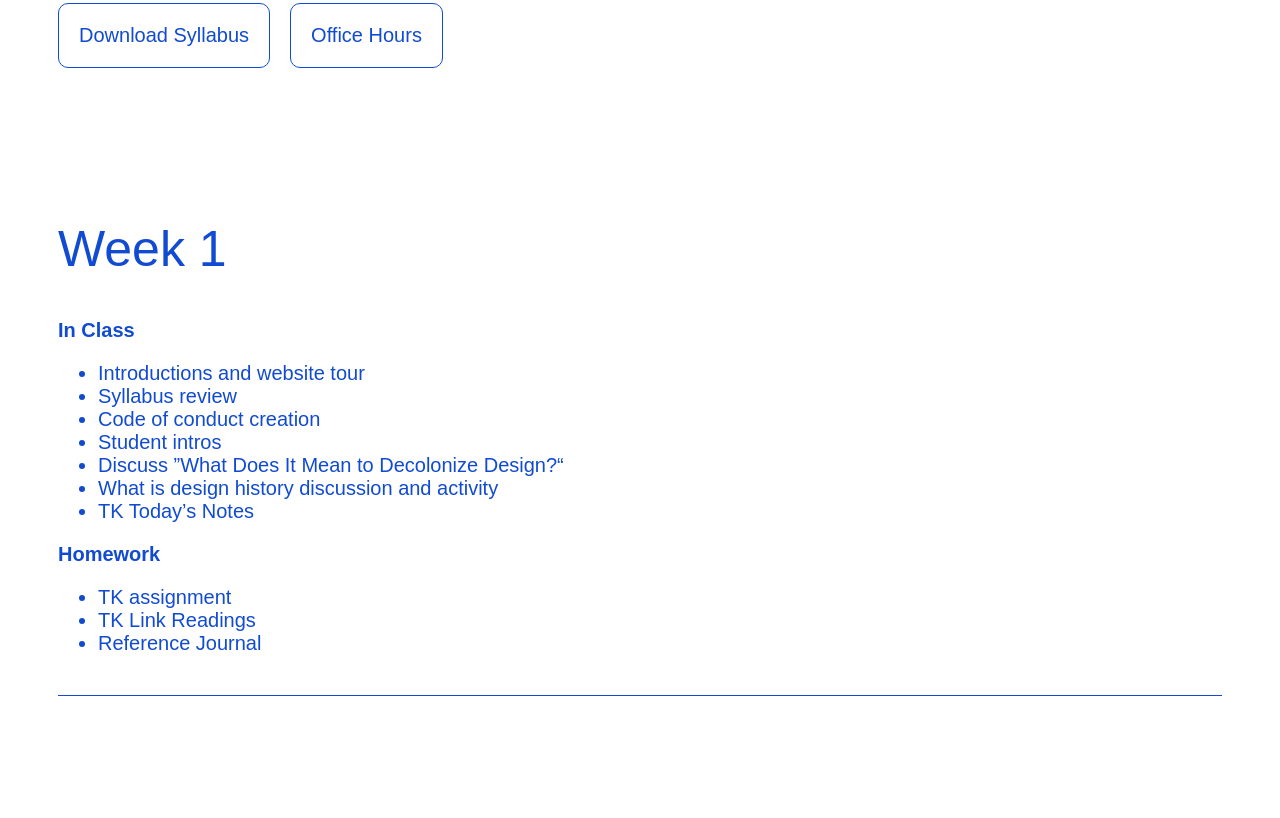
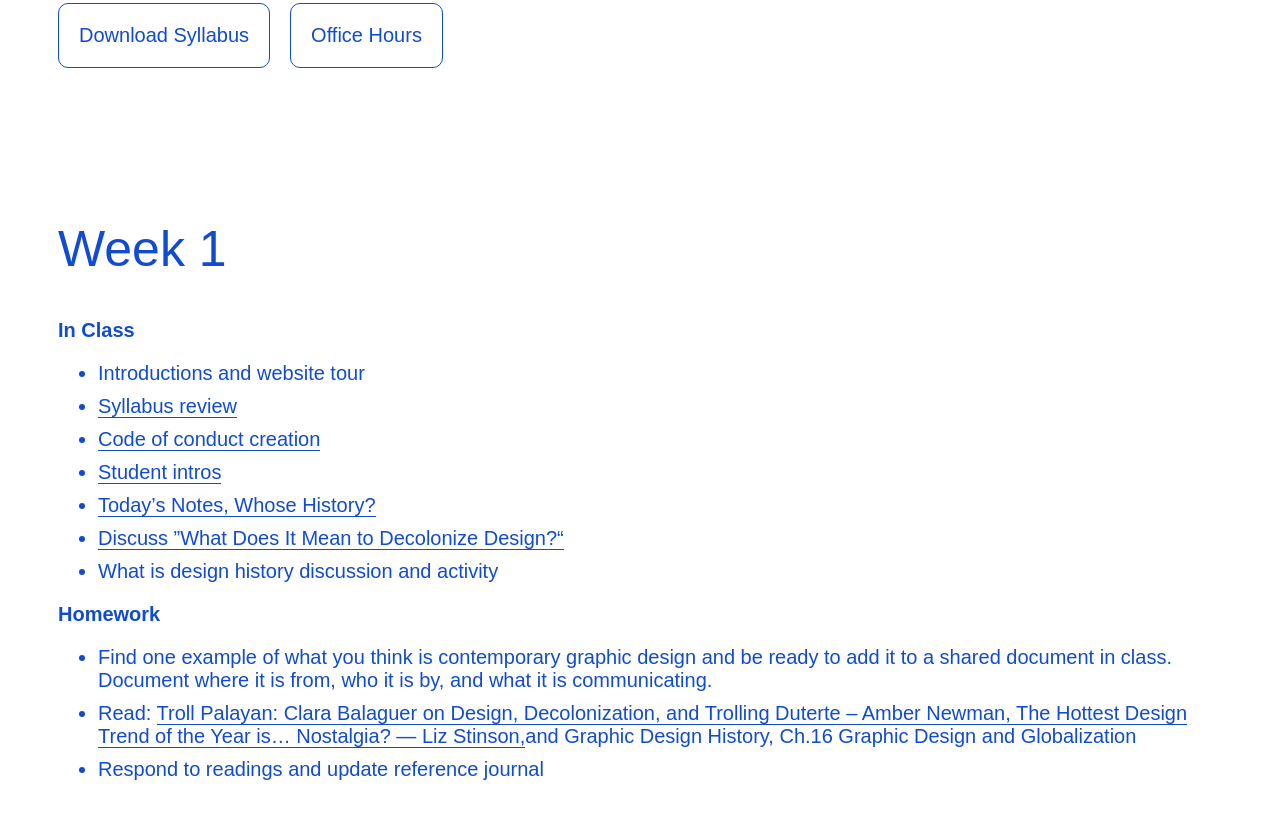
Before and after one commit to nikasimovich/dhp22, a plain HTML site: page index.html in a window 1280 px wide. Shown: the part 746-1564 px from the top of the page. Before the commit the page ends 1500 px from the top, so only its background shows below. Drawn offline with Linux system fonts and the light colour scheme; a web font is replaced by a local one.

Commit message:
Add agenda

```diff
--- a/index.html
+++ b/index.html
@@ -23,7 +23,7 @@
       </blockquote>
       <p class="credit">Sarah Maza</p>
       <div class="buttons">
-        <a class="button" href="assets/PACD_1010_B_SIMOVICH-FISHER_F22.pdf">Download Syllabus</a>
+        <a class="button" href="https://docs.google.com/document/d/1FIb4yY5IReYT0hszVfSI_ZndLL41shI5r-vVbbpbB24/edit?usp=sharing">Download Syllabus</a>
         <a class="button" href="https://calendly.com/nikasf/30min?month=2022-09">Office Hours</a>
       </div>
     </section>
@@ -33,18 +33,18 @@
         <h2>In Class</h2>
         <ul>
           <li>Introductions and website tour</li>
-          <li>Syllabus review</li>
-          <li>Code of conduct creation</li>
+          <li><a href="https://docs.google.com/document/d/1FIb4yY5IReYT0hszVfSI_ZndLL41shI5r-vVbbpbB24/edit?usp=sharing" target="_blank">Syllabus review</a></li>
+          <li><a href="https://paper.dropbox.com/doc/F22-Core-Interaction-1-Code-of-Conduct--BoXvPUwoe3WKWuKVzLq6GfyIAQ-6dOLl5qDdPaQdcFV33gA6" target="_blank">Code of conduct creation</a></li>
           <li><a href="https://paper.dropbox.com/doc/Design-History-and-Practice-Introductions--BoTjfS02HJm0Y0YPCvEeGRokAQ-AKUkIiJEwuNBf0zilJXS9" target="_blank"> Student intros</a></li>
-          <li><a href="https://paper.dropbox.com/doc/Fall-22-Design-History-and-Practice-Reading-Questions--Bn~JdIVKkloa85m6dTD3SrJCAQ-JlX0G1f2sIIAThQF5ofRW">Discuss &rdquo;What Does It Mean to Decolonize Design?&ldquo;</a></li>
+          <li><a href="https://paper.dropbox.com/doc/Design-History-and-Practice-Week-1-Notes--BoXHNr2ABAY7K7VClgHKGgChAQ-5NIJkDBNGamHu9tHh2HSV" target="_blank">Today&rsquo;s Notes, Whose History?</a></li>
+          <li><a href="https://paper.dropbox.com/doc/Fall-22-Design-History-and-Practice-Reading-Questions--Bn~JdIVKkloa85m6dTD3SrJCAQ-JlX0G1f2sIIAThQF5ofRW" target="_blank">Discuss &rdquo;What Does It Mean to Decolonize Design?&ldquo;</a></li>
           <li>What is design history discussion and activity</li>
-          <li>TK Today&rsquo;s Notes</li>
         </ul>
         <h2>Homework</h2>
         <ul>
-          <li>TK assignment</li>
-          <li>TK Link Readings</li>
-          <li>Reference Journal</li>
+          <li>Find one example of what you think is contemporary graphic design and be ready to add it to a shared document in class. Document where it is from, who it is by, and what it is communicating.</li>
+          <li>Read: <a href="https://walkerart.org/magazine/troll-palayan-clara-balaguer-on-design-decolonization-trolling-duterte" target="_blank">Troll Palayan: Clara Balaguer on Design, Decolonization, and Trolling Duterte – Amber Newman, <a href="https://eyeondesign.aiga.org/how-design-treads-the-fine-line-between-trendy-and-tired/" target="_blank"> The Hottest Design Trend of the Year is… Nostalgia? — Liz Stinson,</a>and Graphic Design History, Ch.16 Graphic Design and Globalization</li>
+          <li>Respond to readings and update reference journal</li>
         </ul>
       </div>
     </section>
--- a/main.css
+++ b/main.css
@@ -10,9 +10,19 @@ body {
 a {
   color: #114bd1;
   text-decoration: none;
+  border-bottom: 1px solid;
+}
+
+a:hover {
+  border-bottom: 1px dotted;
+}
+
+li {
+  margin-bottom: 10px;
 }
 
 a.button {
+  text-decoration: none;
   display: block;
   margin-top: 20px;
   max-width: 200px;
@@ -57,7 +67,7 @@ blockquote {
 }
 
 .quote {
-  margin-left: -.2em;
+  margin-left: -.2qem;
 }
 
 .credit {
```
